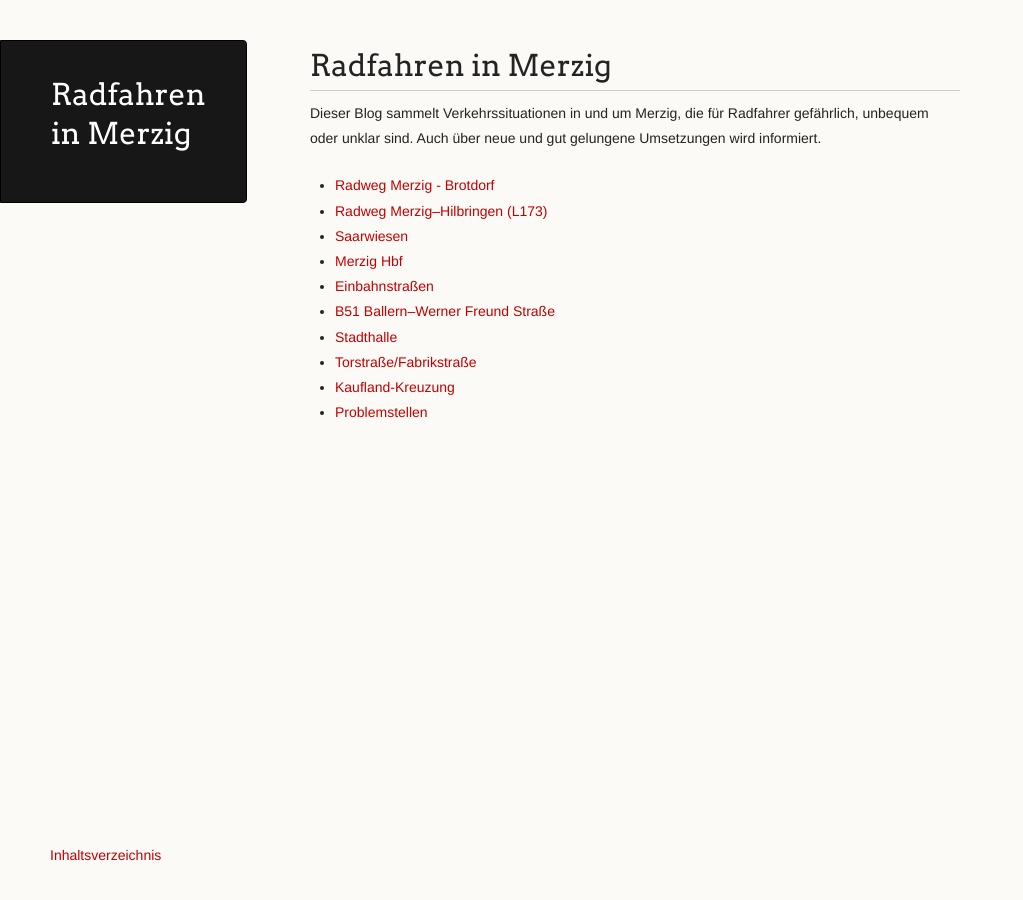
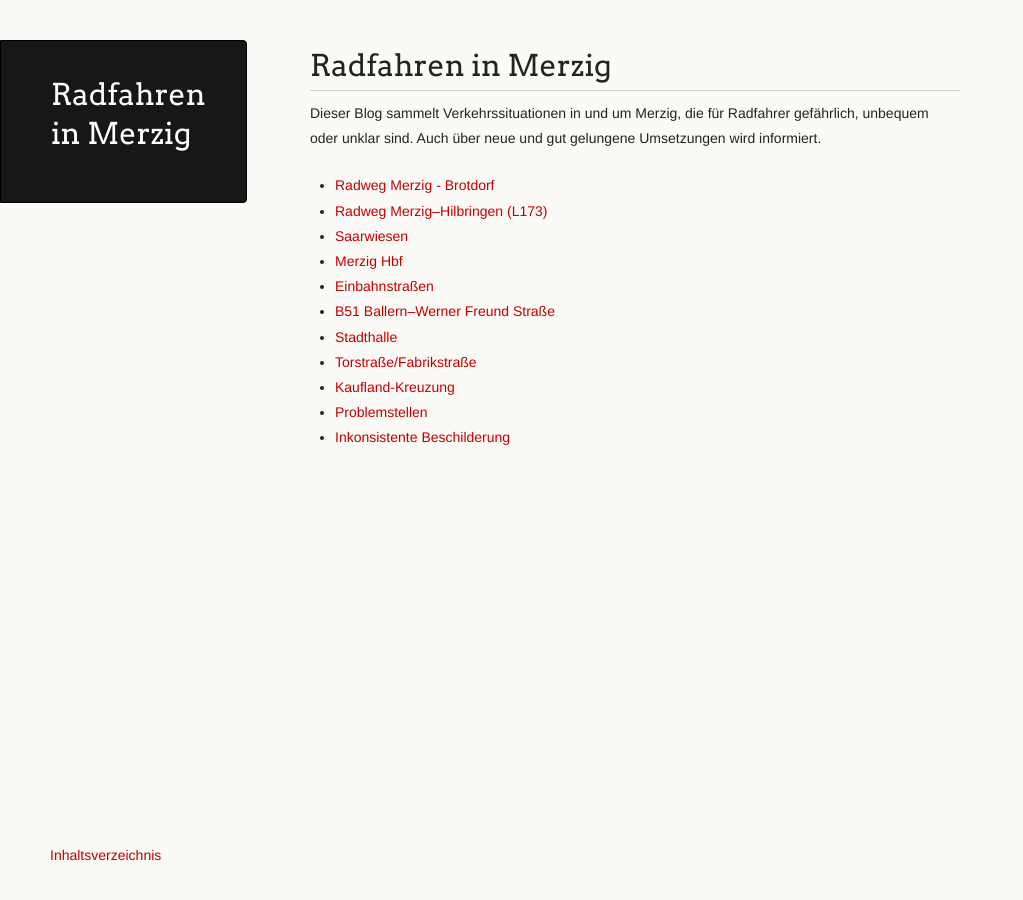
Before and after one commit to pasbi/Rad, a Jekyll site: the page built from index.md, in a window 1280 px wide. Shown: the whole page, without its empty margins (0-1023 px from the left). Built offline with Jekyll 4.4.1, drawn with Linux system fonts in a browser that asks for light colours; our own code applies the rules of GitHub Pages for plain Markdown files; the repository's description, which GitHub fills in, is left out.

Commit message:
Update index.md

```diff
--- a/index.md
+++ b/index.md
@@ -13,3 +13,4 @@
 - [Torstraße/Fabrikstraße](abzweig-torstr-fabrikstr.md)
 - [Kaufland-Kreuzung](kaufland-kreuzung.md)
 - [Problemstellen](problemstellen.md)
+- [Inkonsistente Beschilderung](inkonsistente-beschilderung.md)
```
